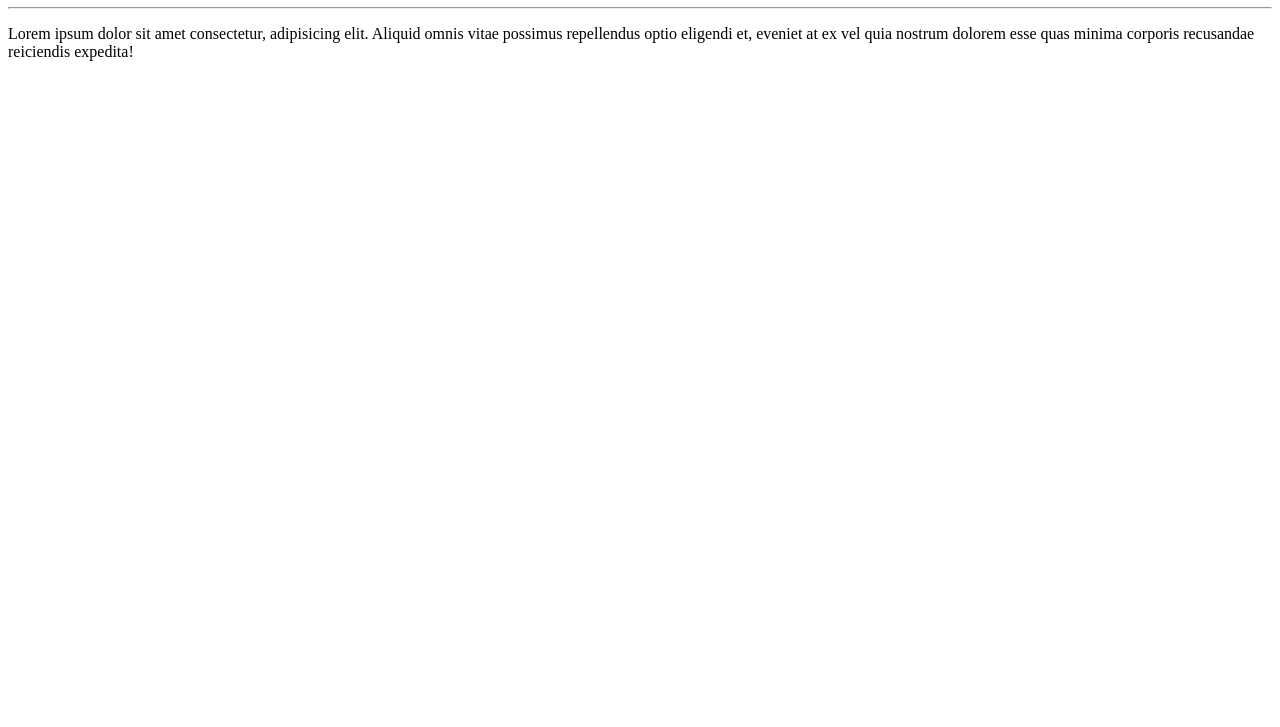
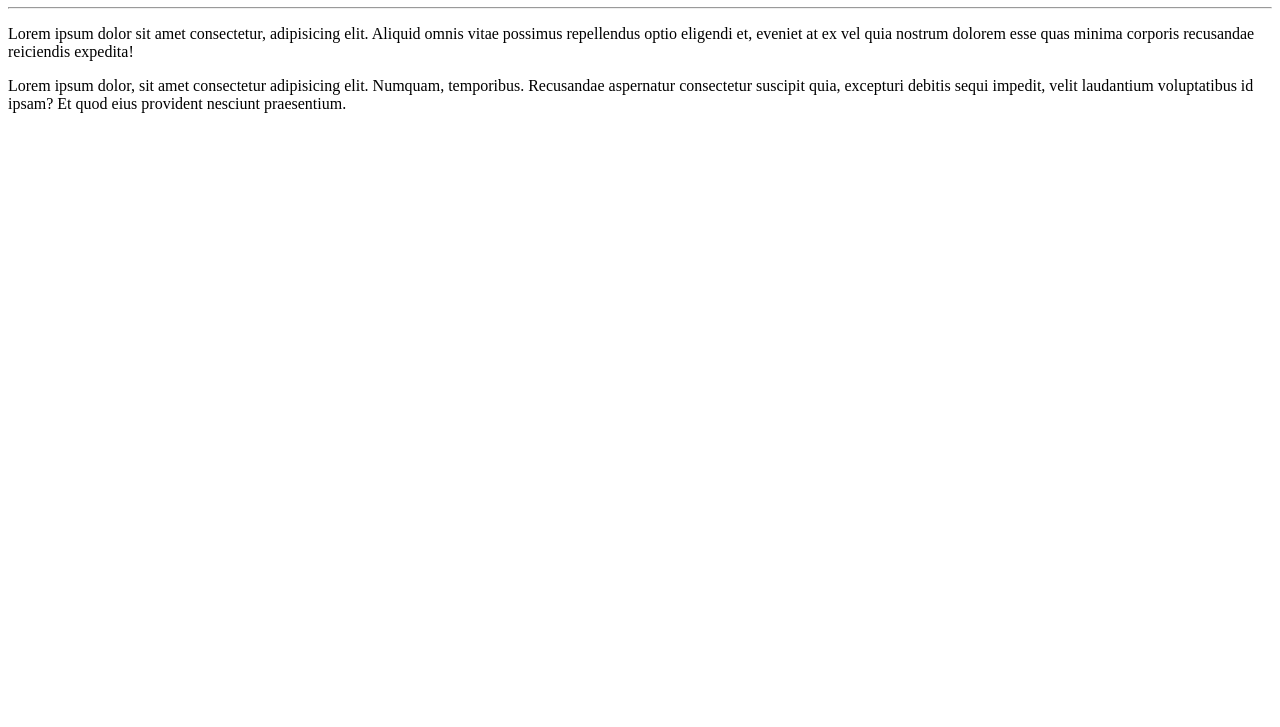
Before and after one commit to cassiobrito708/Ola-Mundo, a plain HTML site: page site-exemplo/index.html in a window 1280 px wide. Shown: the part 73-800 px from the top of the page. Drawn offline with Linux system fonts and the light colour scheme.

Commit message:
Adicionei um parágrafo

```diff
--- a/site-exemplo/index.html
+++ b/site-exemplo/index.html
@@ -9,5 +9,6 @@
     <h1>Olá, Mundo!</h1>
     <hr>
     <p>Lorem ipsum dolor sit amet consectetur, adipisicing elit. Aliquid omnis vitae possimus repellendus optio eligendi et, eveniet at ex vel quia nostrum dolorem esse quas minima corporis recusandae reiciendis expedita!</p>
+    <p>Lorem ipsum dolor, sit amet consectetur adipisicing elit. Numquam, temporibus. Recusandae aspernatur consectetur suscipit quia, excepturi debitis sequi impedit, velit laudantium voluptatibus id ipsam? Et quod eius provident nesciunt praesentium.</p>
 </body>
 </html>
```
